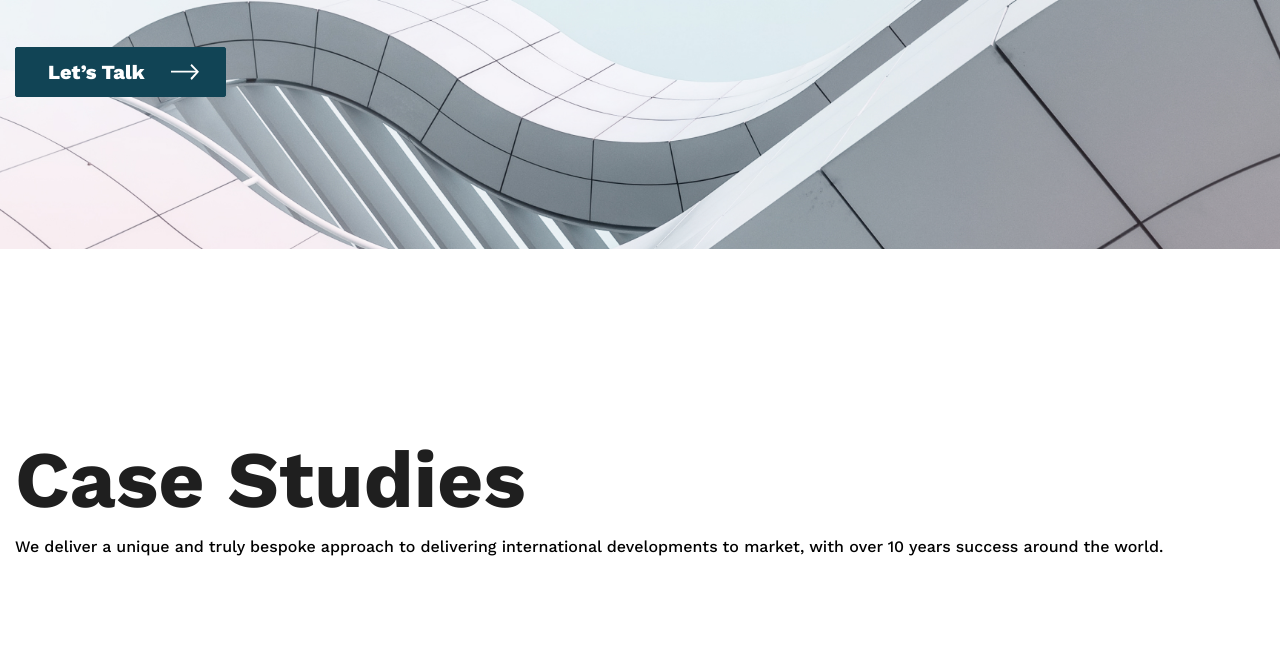
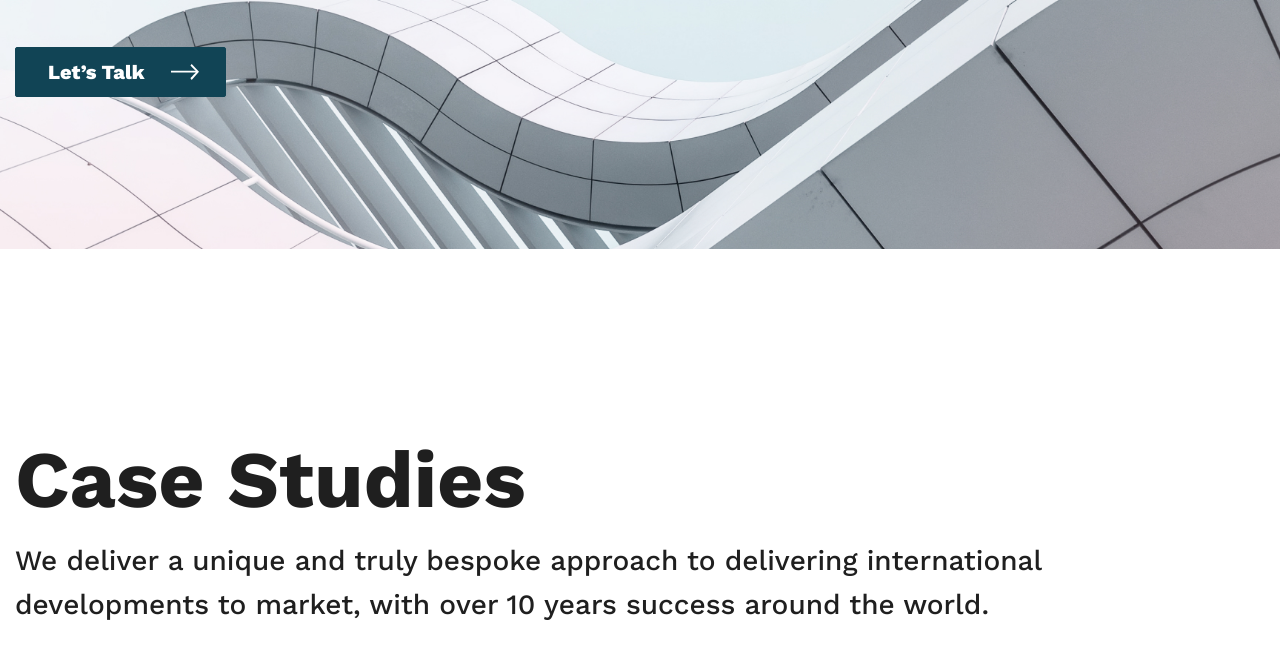
Before and after one commit to eart4/invoriem, a plain HTML site: page index.html in a window 1280 px wide. Shown: the part 551-1210 px from the top of the page. Drawn offline with nearby package versions, Linux system fonts and the light colour scheme.

Commit message:
added stules for text

```diff
--- a/main.css
+++ b/main.css
@@ -133,14 +133,12 @@ margin-bottom: 48px;
 
 .case-studies {
     padding: 184px 0;
+
 }
-.container {
-}
+
 .case-studies__title {
-    font-size: 80px;
-    line-height: 94px;
-    color: #1F1F1F;
     margin-bottom: 12px;
+
 }
 .title {
     font-weight: 800px;
@@ -150,6 +148,10 @@ margin-bottom: 48px;
 }
 .case-studies__text {
     margin-bottom: 100px;
+    max-width: 1070px;
 }
 .text {
+    font-size: 28px;
+    line-height: 44px;
+    color: #1F1F1F;
 }
```
